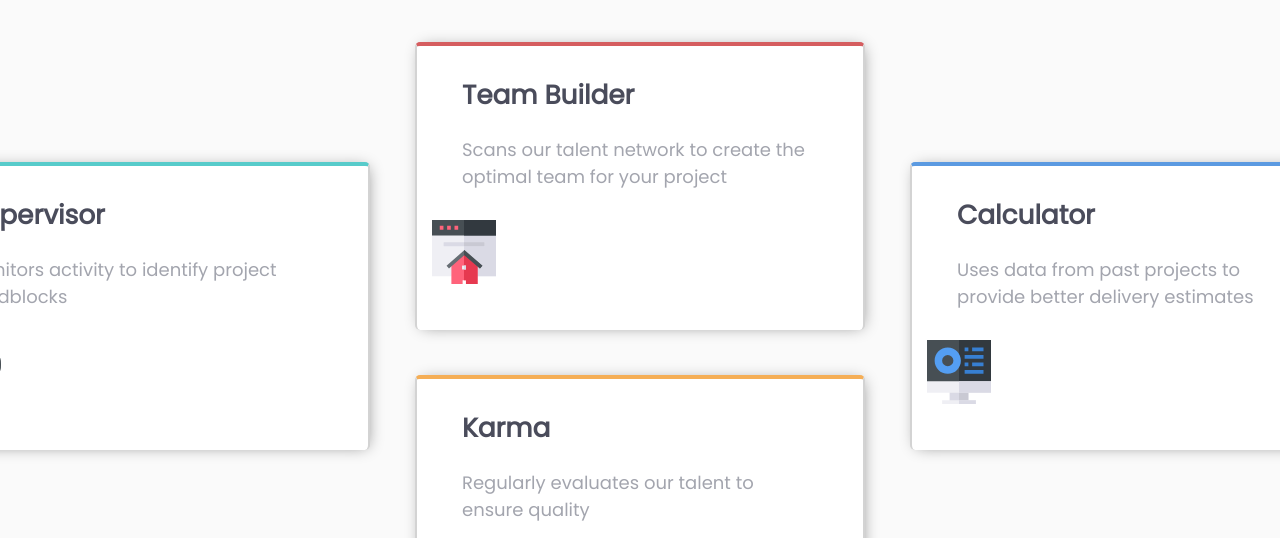
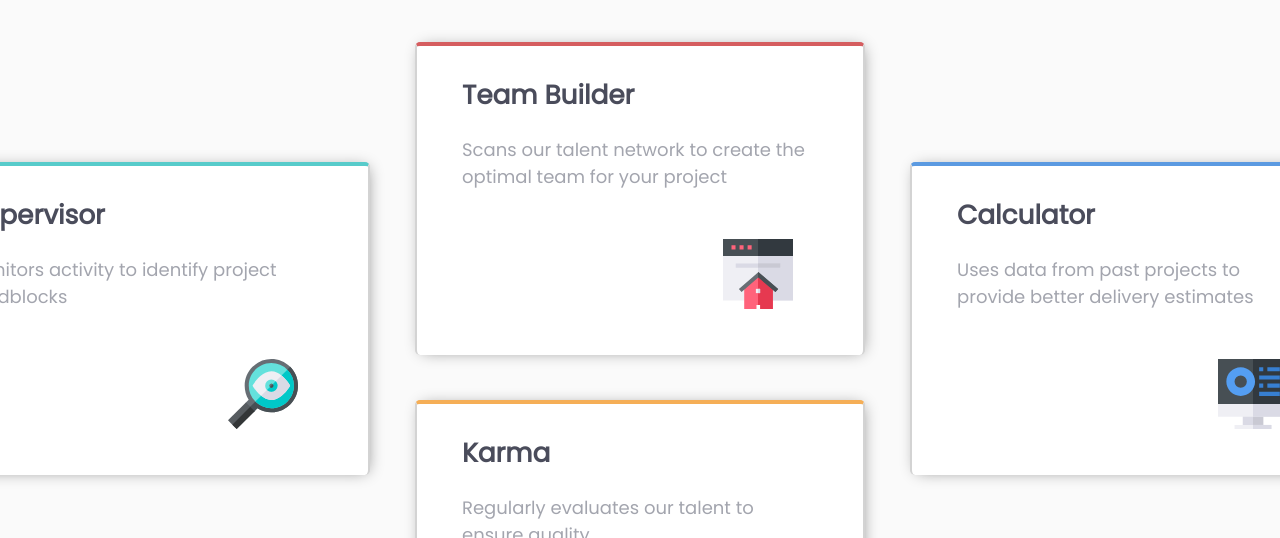
Before and after one commit to i-mansur/four-card-feature, a plain HTML site: page index.html in a window 1280 px wide. Shown: the part 262-800 px from the top of the page. Drawn offline with Linux system fonts and the light colour scheme.

Commit message:
first commit

```diff
--- a/styles/style.css
+++ b/styles/style.css
@@ -70,6 +70,12 @@ img {
 
     margin: 1.5rem 0;
 }
+.card img{
+    width: 70px;
+    margin-left: 70%;
+    margin-top: 10%;
+}
+
 .card:nth-child(2) {
     border-top: 4px solid #57CBCA;
 }
```
